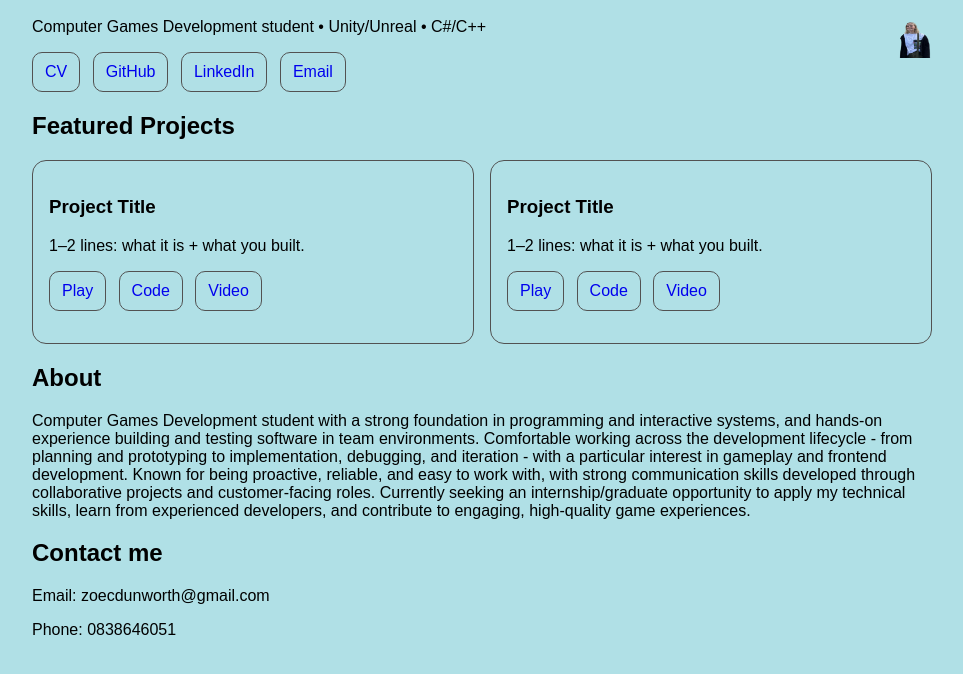
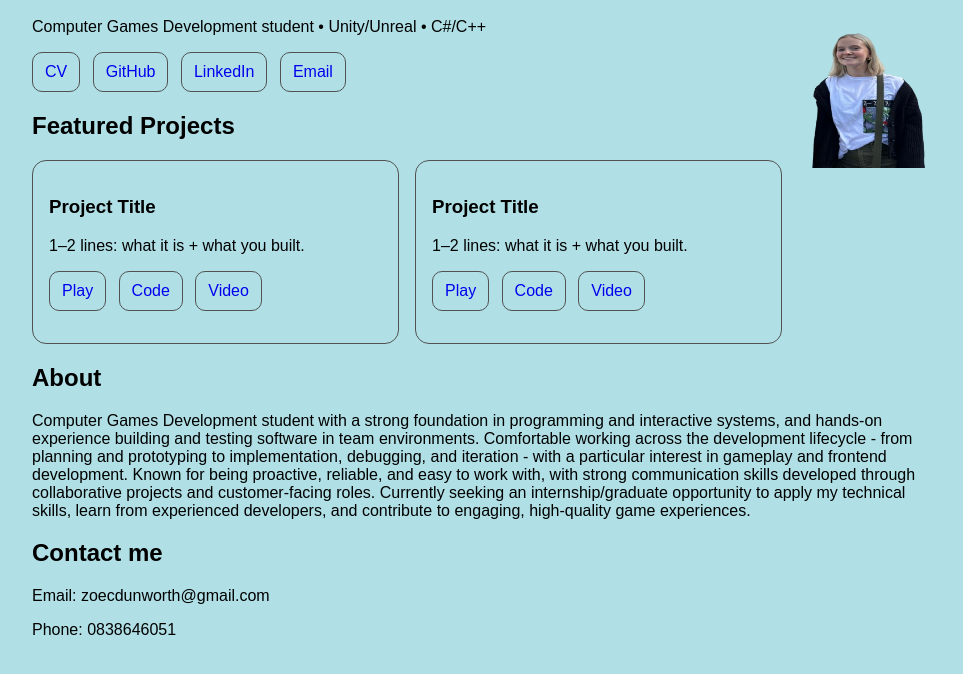
Before and after one commit to ZoeDunworth123/ZoeDunworth123.github.io, a plain HTML site: page index.html in a window 1280 px wide. Shown: the part 80-754 px from the top of the page, without its empty margins (8-971 px from the left). Drawn offline with Linux system fonts and the light colour scheme.

Commit message:
Increase image size for Zoe's photo
Updated image size for Zoe Dunworth's photo.

```diff
--- a/index.html
+++ b/index.html
@@ -14,7 +14,7 @@
 </head>
 <body>
   <h1>Zoe Dunworth</h1>
-  <p><img src="IMG_london-cropped.png" alt="Photo of Zoe" style="float:right" width="40" height ="40">
+  <p><img src="IMG_london-cropped.png" alt="Photo of Zoe" style="float:right" width="150" height ="150">
     Computer Games Development student • Unity/Unreal • C#/C++</p>
 
   <p>
```
